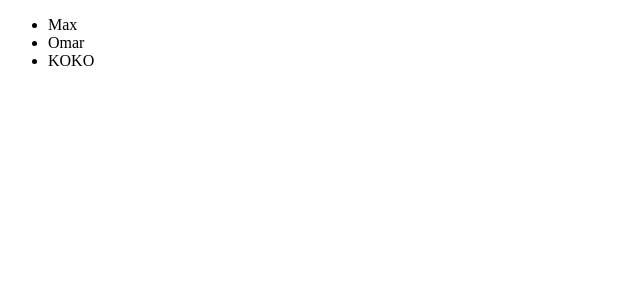
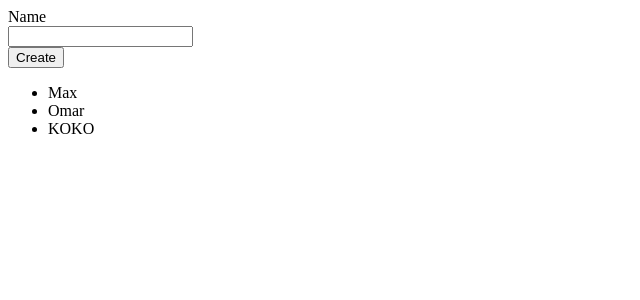
Before and after one commit to OmarHegazi94/angular-refresher, an Angular app: page / in a window 1280 px wide. Shown: the top 300 px of the page, without its empty margins (0-640 px from the left). Built offline with nearby package versions, Linux system fonts and the light colour scheme.

Commit message:
basic form elements

```diff
--- /dev/null
+++ b/src/app/Persons/person-input.component.css
@@ -0,0 +1,3 @@
+label, input, button {
+    display: block;
+}
--- /dev/null
+++ b/src/app/Persons/person-input.component.html
@@ -0,0 +1,3 @@
+<label for="name">Name</label>
+<input type="text">
+<button>Create</button>
--- a/src/app/app.component.html
+++ b/src/app/app.component.html
@@ -1 +1,4 @@
+
+<app-person-input></app-person-input>
+
 <app-persons [personList]="persons"></app-persons>
--- a/src/app/app.module.ts
+++ b/src/app/app.module.ts
@@ -3,11 +3,13 @@
 
 import { AppComponent } from './app.component';
 import { PersonsComponent } from './Persons/persons.component';
+import { PersonInputComponent } from './Persons/person-input.component'
 
 @NgModule({
   declarations: [
     AppComponent,
-    PersonsComponent
+    PersonsComponent,
+    PersonInputComponent
   ],
   imports: [
     BrowserModule
```
Also changed, not shown: src/app/Persons/person-input.component.ts (added, +11 -0 lines).
